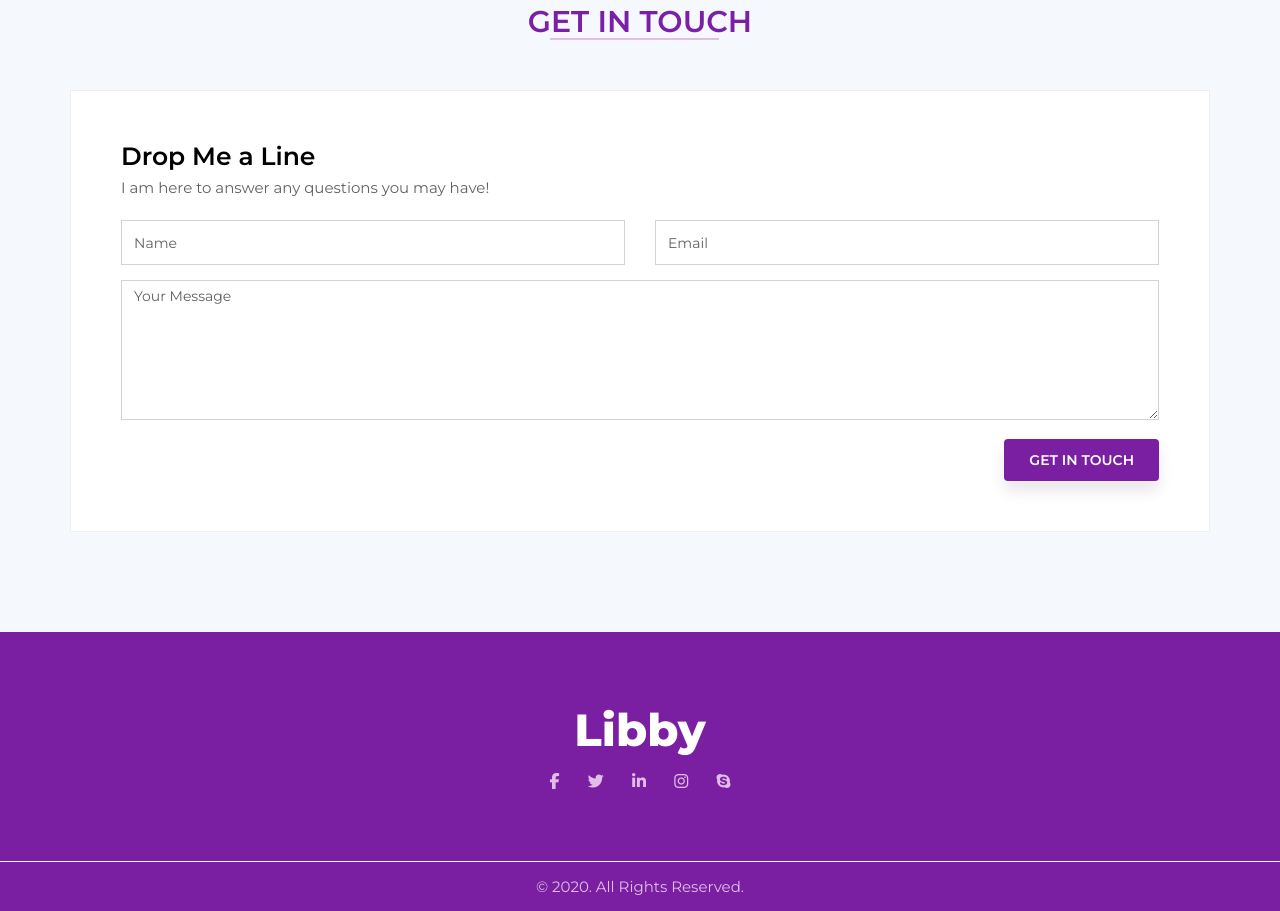
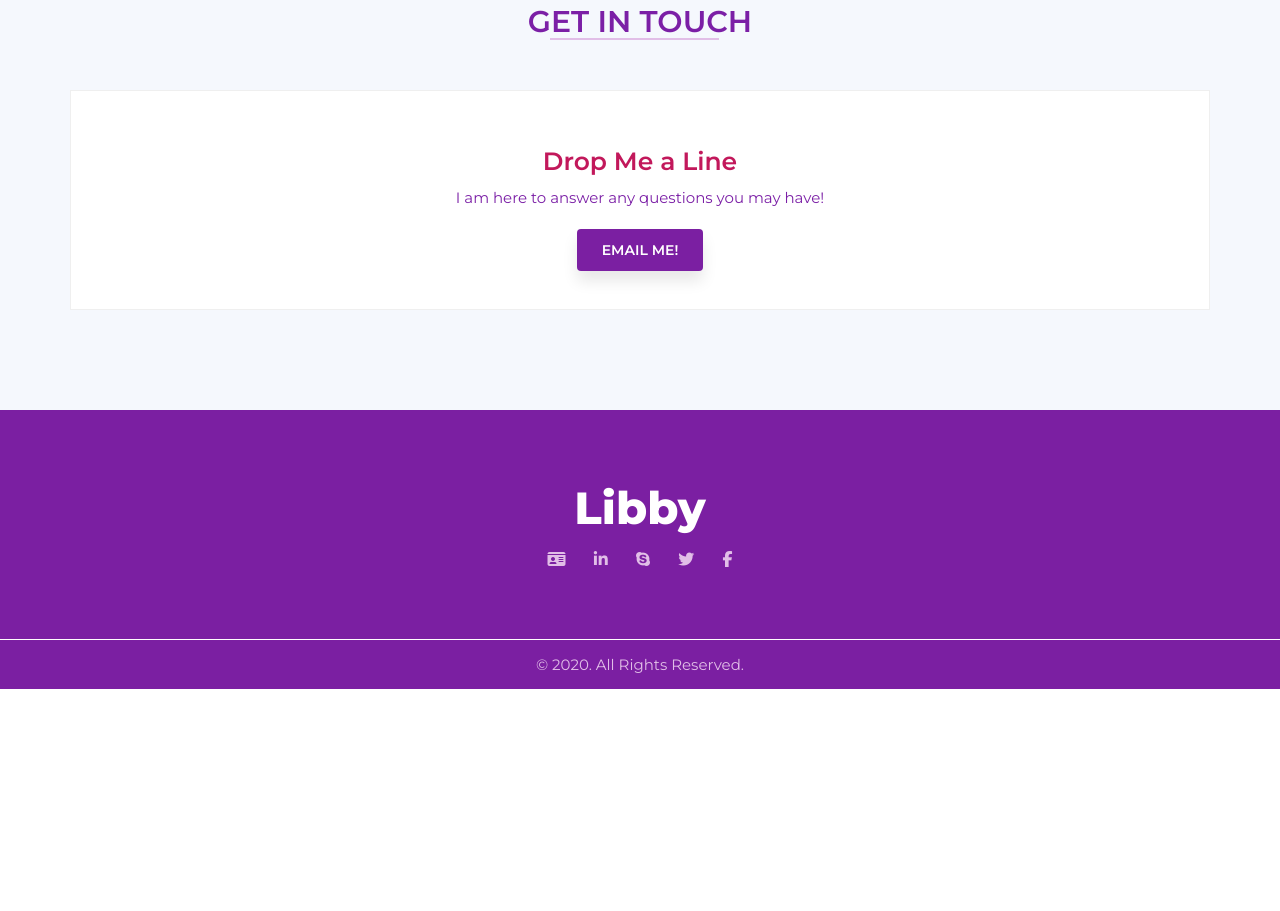
Before and after one commit to misselizabethhowe/cv, a plain HTML site: page index.html in a window 1280 px wide. Shown: the part 3107-4018 px from the top of the page. After the commit the page ends 3796 px from the top, so only its background shows below. Drawn offline with Linux system fonts and the light colour scheme.

Commit message:
Add files via upload

```diff
--- a/app.js
+++ b/app.js
@@ -59,6 +59,13 @@ hamBurger.addEventListener("click", function () {
     document.querySelector(".navbar").classList.toggle("show");
 });
 
+function sendEmail(msg) {
+    var name = msg.name;
+    var email = msg.email;
+    var emailBody = 'Hi ' + msg.from;
+    document.location = "mailto:mshadab16@gmail.com" + email + "?subject=" + subject + "&body=" + emailBody;
+}
+
 
 
 
--- a/index.html
+++ b/index.html
@@ -277,25 +277,27 @@
                     <div class="row">
                         <div class="text">
                             <h2>Drop Me a Line</h2>
-                            <p>I am here to answer any questions you may have!</p>
+                            <h3>I am here to answer any questions you may have!</h3>
                         </div>
                     </div>
-                    <div class="row space-inbetween">
+                    <!-- <div class="row space-inbetween">
                         <div class="col-6">
-                            <input type="text" class="form-control" placeholder="Name">
+                            <input type="text" id="name" class="form-control" placeholder="Name">
                         </div>
                         <div class="col-6">
-                            <input type="text" class="form-control" placeholder="Email">
+                            <input type="text" id="email" class="form-control" placeholder="Email">
                         </div>
                     </div>
                     <div class="row">
                         <div class="col-12">
-                            <textarea name="name" class="form-control" placeholder="Your Message"></textarea>
+                            <textarea name="name" id="message" class="form-control" placeholder="Your Message"></textarea>
                         </div>
-                    </div>
+                    </div> -->
                     <div class="row">
                         <div class="button text-center">
-                            <a href="">Get In Touch</a>
+                            <a href="mailto:misselizabethhowe@gmail.com">
+                            Email Me!
+                            </a>
                         </div>
                     </div>
                 </div>
@@ -311,16 +313,18 @@
                     Libby
                 </div>
                 <div class="social-links">
-                    <a href="https://www.facebook.com/misselizabethhowe" target="_blank" rel="noopener noreferrer"><i
-                            class="fa fa-facebook"></i></a>
-                    <a href="https://twitter.com/elizabethhowe97" target="_blank" rel="noopener noreferrer"><i
-                            class="fa fa-twitter"></i></a>
+                    <a href="https://www.paediatrics.ox.ac.uk/team/elizabeth-howe" target="_blank"
+                                    rel="noopener noreferrer"><i class="fa fa-id-card"></i></i></a>
                     <a href="https://www.linkedin.com/in/misselizabethhowe/" target="_blank"
-                        rel="noopener noreferrer"><i class="fa fa-linkedin"></i></a>
-                    <a href="https://www.instagram.com/libbygracehowe/ " target="_blank" rel="noopener noreferrer"><i
-                            class="fa fa-instagram"></i></a>
+                                    rel="noopener noreferrer"><i class="fa fa-linkedin"></i></a>
                     <a href="https://join.skype.com/invite/iSewcQK5L7eG" target="_blank"
-                            rel="noopener noreferrer"><i class="fa fa-skype"></i></a>
+                                    rel="noopener noreferrer"><i class="fa fa-skype"></i></a>
+                    <a href="https://twitter.com/elizabethhowe97" target="_blank"
+                                    rel="noopener noreferrer"><i class="fa fa-twitter"></i></a>
+                    <a href="https://www.facebook.com/misselizabethhowe" target="_blank"
+                                    rel="noopener noreferrer"><i class="fa fa-facebook"></i></a>
+                    <!-- <a href="https://www.instagram.com/libbygracehowe/ " target="_blank"
+                                    rel="noopener noreferrer"><i class="fa fa-instagram"></i></a> -->
                 </div>
             </div>
         </div>
--- a/public/css/styles.css
+++ b/public/css/styles.css
@@ -562,25 +562,26 @@ header .navbar ul li a.active::before {
   flex: 0 0 100%;
   max-width: 100%;
   padding-bottom: 20px;
+  text-align: center;
 }
 
 .contact-me .contact-form .text h2 {
   font-size: 25px;
   font-weight: 600;
-  color: #000000;
-  margin: 0;
+  color: #c2185b;
+  margin: 5px;
   padding: 0;
 }
 
-.contact-me .contact-form .text p {
+.contact-me .contact-form .text h3 {
   font-size: 15px;
   font-weight: 400;
   line-height: 24px;
-  color: #616161;
-  margin-top: 5px;
+  color: #7b1fa6;
+  margin: 10px;
 }
 
-.contact-me .contact-form .space-inbetween {
+/* .contact-me .contact-form .space-inbetween {
   justify-content: space-between;
 }
 
@@ -603,15 +604,15 @@ header .navbar ul li a.active::before {
   font-size: 14px;
   font-weight: 400;
   font-family: "Montserrat", sans-serif;
-}
+} */
 
-.contact-me .contact-form textarea.form-control {
+/* .contact-me .contact-form textarea.form-control {
   height: 140px;
 }
 
 .contact-me .contact-form .form-control::placeholder {
   color: #616161;
-}
+} */
 
 .contact-me .contact-form .button {
   flex: 0 0 100%;
@@ -628,7 +629,7 @@ header .navbar ul li a.active::before {
   font-weight: 600;
   transition: all 0.5s ease;
   background-color: #7b1fa2;
-  float: right;
+  float: center;
   box-shadow: 0 10px 15px #e8e8e8;
 }
 
```
